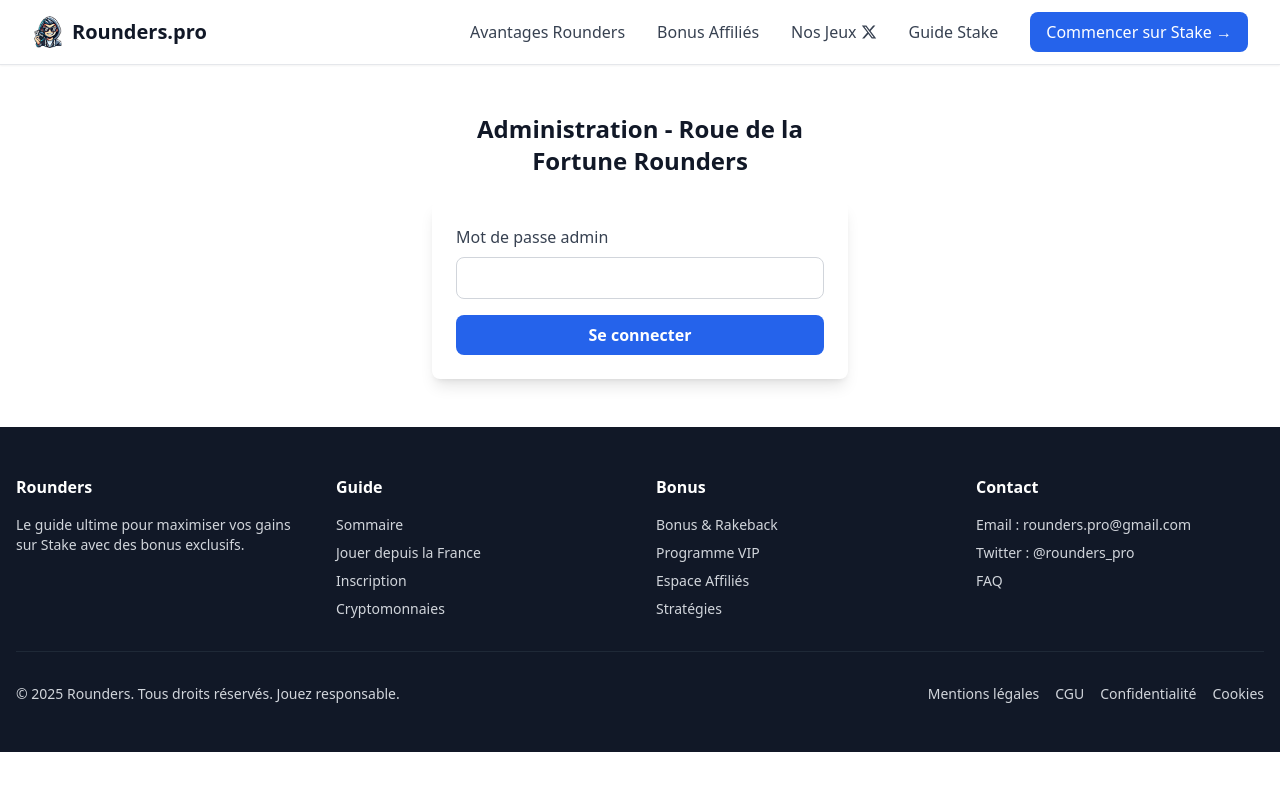
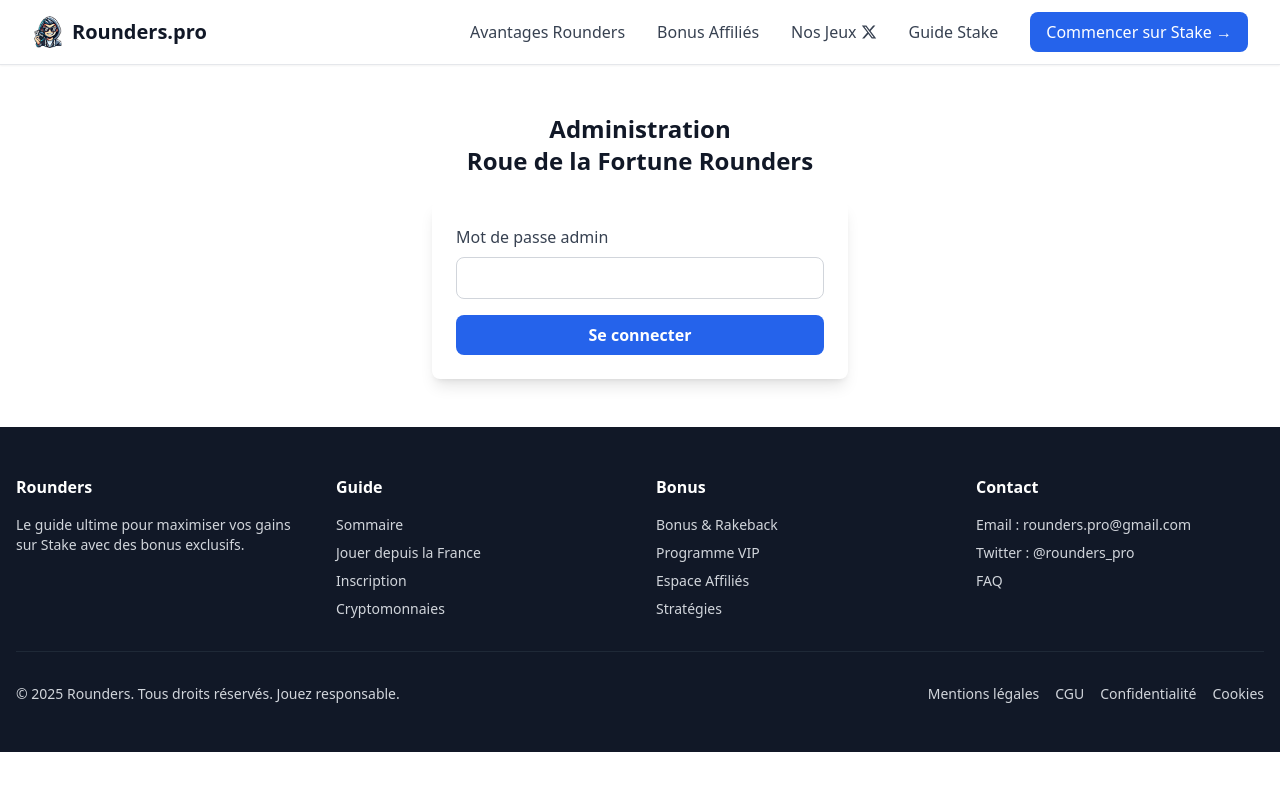
Before and after one commit to Web-Online-Concept/rounders-pro, a Next.js app: page /roue-fortune/admin in a window 1280 px wide. Shown: the top 790 px of the page. Built offline with nearby package versions, Linux system fonts and the light colour scheme.

Commit message:
Update page.js

```diff
--- a/app/roue-fortune/admin/page.js
+++ b/app/roue-fortune/admin/page.js
@@ -221,8 +221,10 @@ export default function AdminRouePage() {
         <Header />
         <div className="max-w-md mx-auto px-4 py-12">
           <h1 className="text-2xl font-bold text-gray-900 mb-6 text-center">
-            Administration - Roue de la Fortune Rounders
-          </h1>
+			Administration
+			<br />
+			Roue de la Fortune Rounders
+		  </h1>
 
           <form onSubmit={handleLogin} className="bg-white rounded-lg shadow-lg p-6">
             <div className="mb-4">
```
